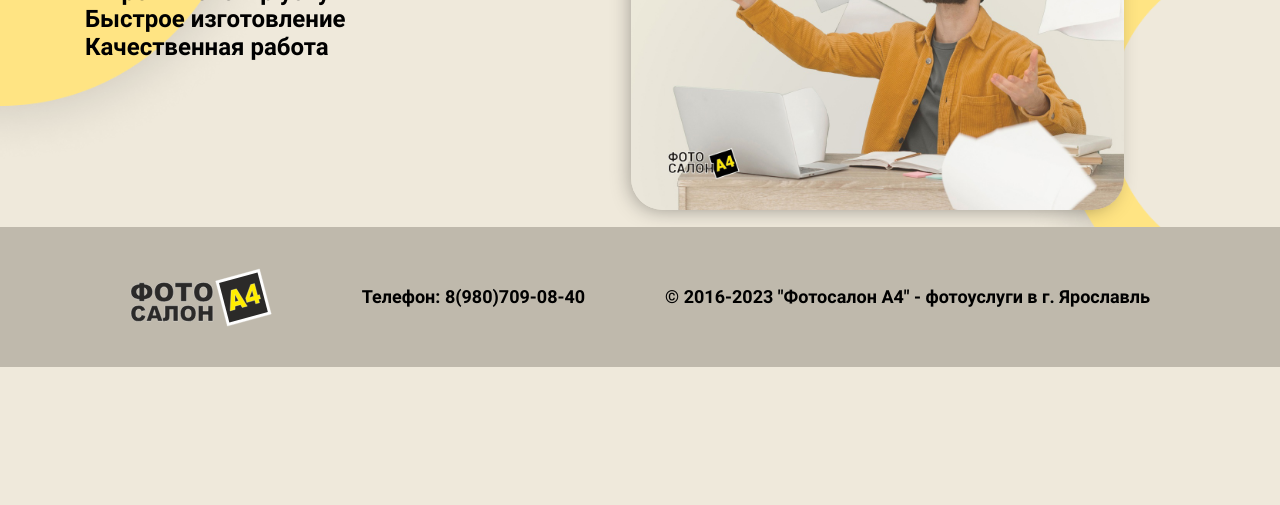
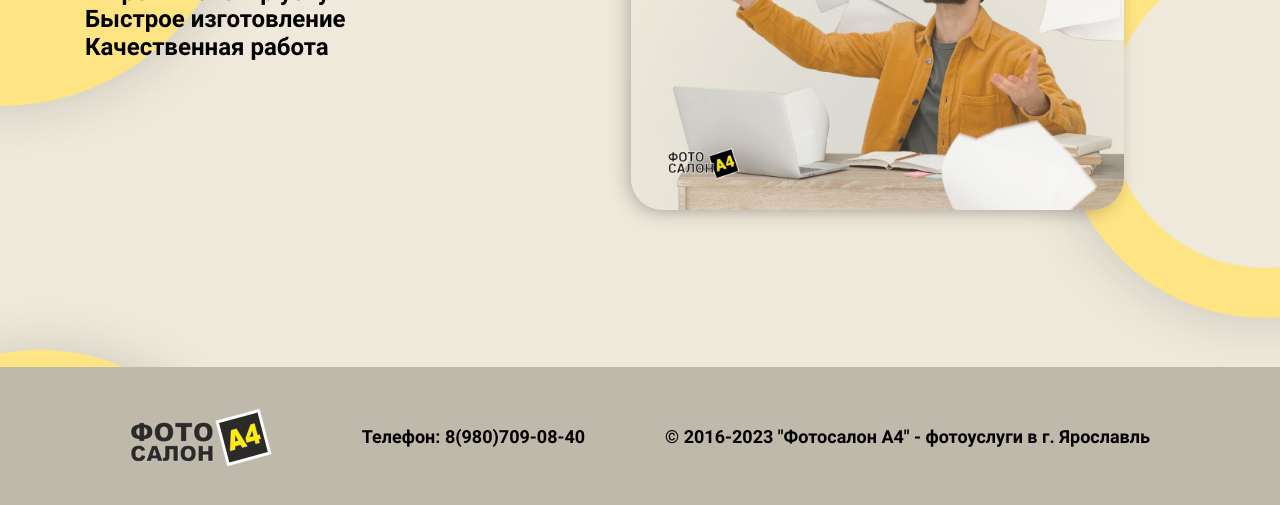
Before and after one commit to Hastle/A4-photo-salon, a React app: page / in a window 1280 px wide. Shown: the part 445-950 px from the top of the page. Before the commit the page ends 812 px from the top, so only its background shows below. Built offline with nearby package versions, Linux system fonts and the light colour scheme.

Commit message:
change calculation of min-height for .wrapper

```diff
--- a/src/components/Layout/style.module.sass
+++ b/src/components/Layout/style.module.sass
@@ -1,5 +1,5 @@
 @import "../../styles/mixins"
 /*==========  Layout  ==========*/
 .wrapper
-	min-height: calc(100vh - 2 * $header-height)
+	min-height: calc(100vh - $header-height)
 	padding: 10px
```
